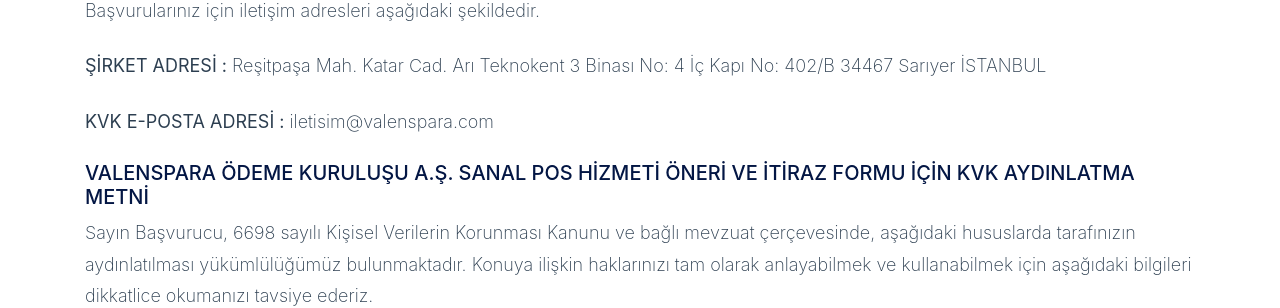
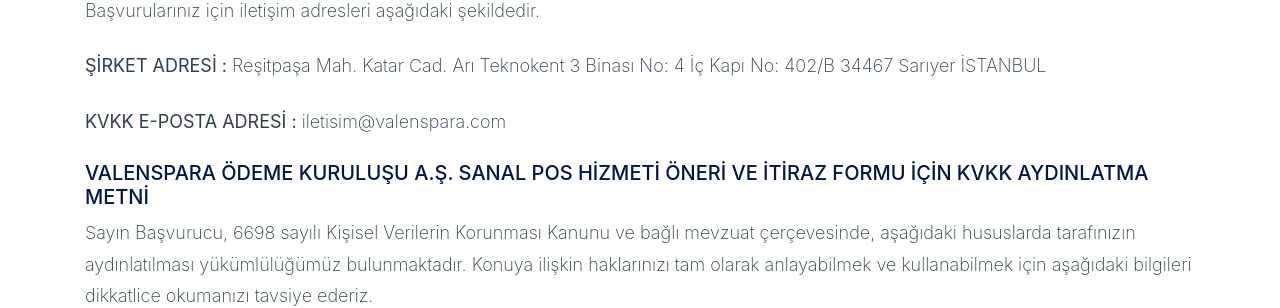
Before and after one commit to Valensas/valenspara.com, a Jekyll site: the page built from kvkk.md, in a window 1280 px wide and 900 px high, scrolled down 2600 px. Shown: the part 149-457 px from the top of the window. Built offline with Jekyll 4.4.1, drawn with Linux system fonts in a browser that asks for light colours; nearby versions of some CDN libraries; some of the changed text lies outside the part shown.

Commit message:
feat: Update brochure link and correct KVKK references (IPAY-2708)
Replaced references to 'hakem_heyeti_brosur.pdf' with 'Yeni_Brosur_Tr.pdf' in relevant markdown files and renamed the PDF accordingly. Updated 'KVK' to 'KVKK' in kvkk.md for consistency with the correct abbreviation.

```diff
--- a/kvkk.md
+++ b/kvkk.md
@@ -5,7 +5,7 @@
 ---
 
 
-##### VALENSPARA ÖDEME KURULUŞU A.Ş. SANAL POS HİZMETİ ÜYE İŞYERİ İÇİN KVK AYDINLATMA METNİ
+##### VALENSPARA ÖDEME KURULUŞU A.Ş. SANAL POS HİZMETİ ÜYE İŞYERİ İÇİN KVKK AYDINLATMA METNİ
 
 Sayın Üye İşyeri Temsilcisi, 6698 sayılı Kişisel Verilerin Korunması Kanunu ve bağlı mevzuat çerçevesinde, aşağıdaki hususlarda tarafınızın aydınlatılması yükümlülüğümüz bulunmaktadır. Konuya ilişkin haklarınızı tam olarak anlayabilmek ve kullanabilmek için aşağıdaki bilgileri dikkatlice okumanızı tavsiye ederiz.
 
@@ -85,9 +85,9 @@
 
 **ŞİRKET ADRESİ :** Reşitpaşa Mah. Katar Cad. Arı Teknokent 3 Binası No: 4 İç Kapı No: 402/B 34467 Sarıyer İSTANBUL
 
-**KVK E-POSTA ADRESİ :** iletisim@valenspara.com
+**KVKK E-POSTA ADRESİ :** iletisim@valenspara.com
 
-##### VALENSPARA ÖDEME KURULUŞU A.Ş. SANAL POS HİZMETİ ÖNERİ VE İTİRAZ FORMU İÇİN KVK AYDINLATMA METNİ
+##### VALENSPARA ÖDEME KURULUŞU A.Ş. SANAL POS HİZMETİ ÖNERİ VE İTİRAZ FORMU İÇİN KVKK AYDINLATMA METNİ
 
 Sayın Başvurucu, 6698 sayılı Kişisel Verilerin Korunması Kanunu ve bağlı mevzuat çerçevesinde, aşağıdaki hususlarda tarafınızın aydınlatılması yükümlülüğümüz bulunmaktadır. Konuya ilişkin haklarınızı tam olarak anlayabilmek ve kullanabilmek için aşağıdaki bilgileri dikkatlice okumanızı tavsiye ederiz.
 
@@ -158,4 +158,4 @@
 
 **ŞİRKET ADRESİ :** Reşitpaşa Mah. Katar Cad. Arı Teknokent 3 Binası No: 4 İç Kapı No: 402/B 34467 Sarıyer İSTANBUL
 
-**KVK E-POSTA ADRESİ :** iletisim@valenspara.com
+**KVKK E-POSTA ADRESİ :** iletisim@valenspara.com
```
Also changed, not shown: bireysel-kullanici-ve-tuketici-bilgilendirme-formu.md (+1 -1 lines), todeb-bilgilendirme-formu.md (+1 -1 lines), 2 other files.
